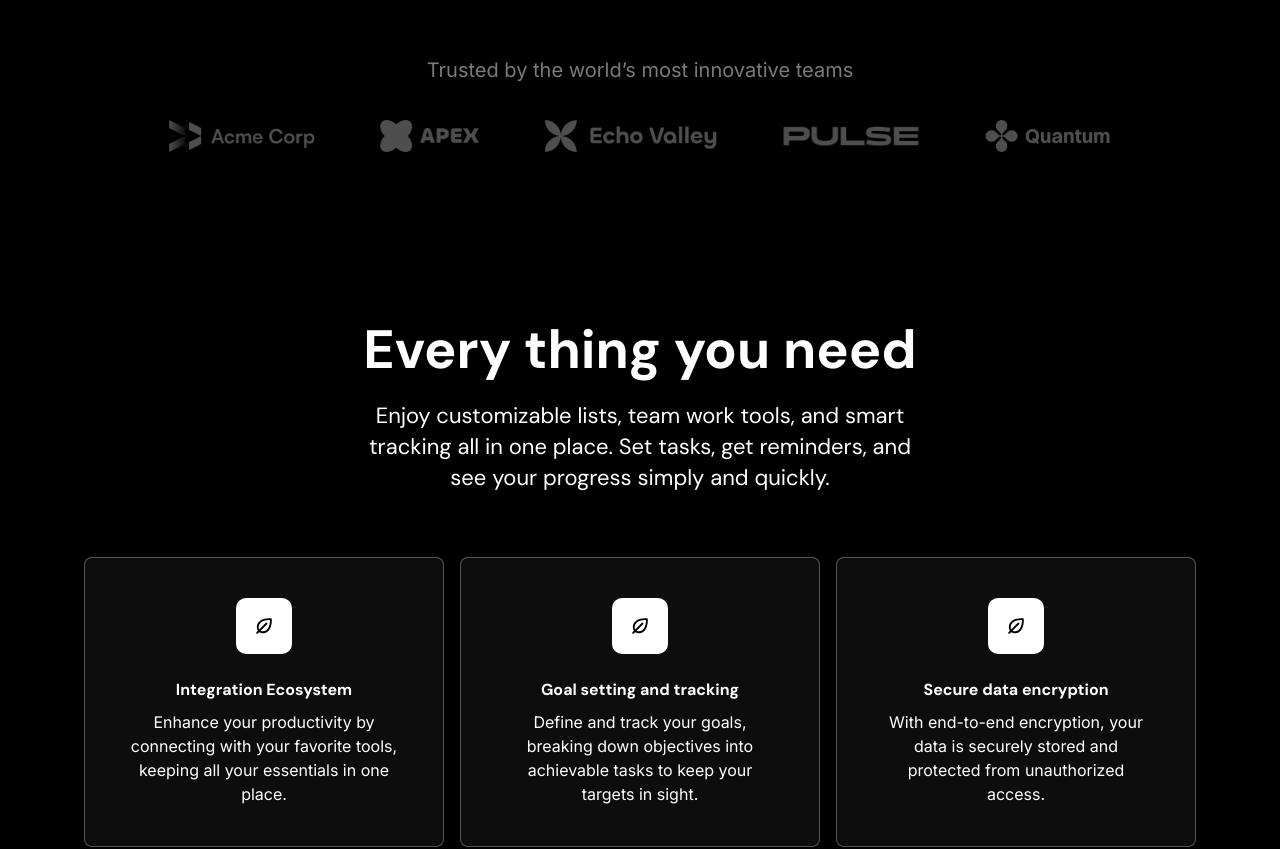
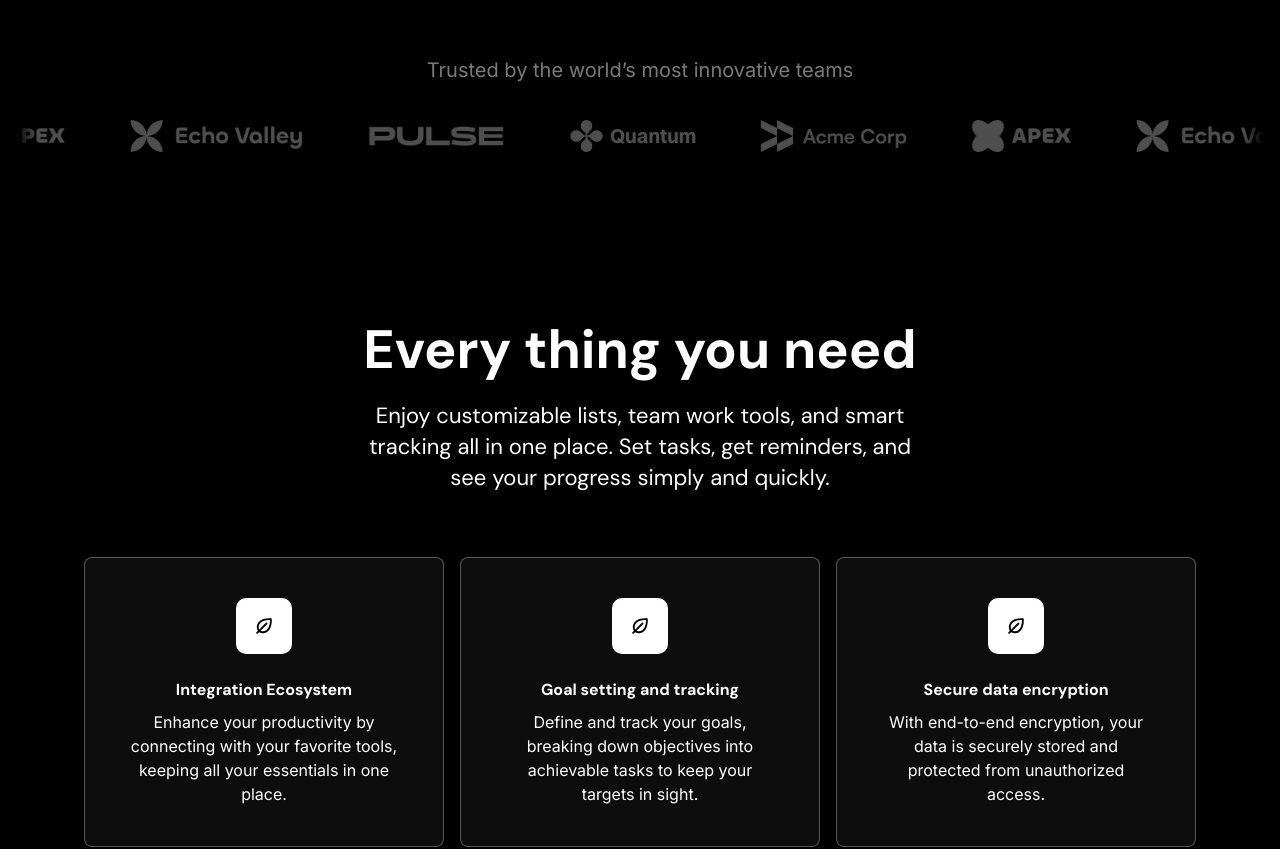
Before and after one commit to automatonatm/ai-landing-page-nextjs, a Next.js app: page / in a window 1280 px wide. Shown: the part 860-1709 px from the top of the page. Built offline with nearby package versions, Linux system fonts and the light colour scheme.

Commit message:
animate logo ticker

```diff
--- a/app/components/LogoTicker.tsx
+++ b/app/components/LogoTicker.tsx
@@ -1,5 +1,7 @@
+"use client";
 import Image from "next/image";
 import React from "react";
+import { motion } from "framer-motion";
 
 import { acme, apex, echo, pulse, quantom } from "@/app/assets/logos";
 
@@ -20,8 +22,17 @@
             Trusted by the world’s most innovative teams
           </h2>
 
-          <div className="relative overflow-hidden logo-ticker">
-            <div className="flex gap-16">
+          <div className="logo-ticker relative overflow-hidden">
+            <motion.div
+              transition={{
+                duration: 15,
+                ease: "linear",
+                repeat: Infinity,
+              }}
+              initial={{ translateX: 0 }}
+              animate={{ translateX: "-50%" }}
+              className="flex flex-none gap-16 pr-16"
+            >
               {images.map(({ src, alt }) => (
                 <Image
                   src={src}
@@ -30,7 +41,16 @@
                   key={alt}
                 />
               ))}
-            </div>
+
+              {images.map(({ src, alt }) => (
+                <Image
+                  src={src}
+                  alt={alt}
+                  className="h-8 w-auto flex-none"
+                  key={alt}
+                />
+              ))}
+            </motion.div>
           </div>
         </div>
       </div>
--- a/app/globals.css
+++ b/app/globals.css
@@ -72,9 +72,9 @@
     @apply text-center font-inter text-[22px] font-normal leading-[31px] tracking-[-3.6%] text-white;
   }
   .logo-ticker {
-    @apply before:absolute before:left-0 before:top-0 before:h-full before:w-5 before:bg-[linear-gradient(to_right,#000,rgb(0,0,0,0))] before:content-[''];
+    @apply before:absolute before:left-0 before:top-0 before:h-full before:w-5 before:bg-[linear-gradient(to_right,#000,rgb(0,0,0,0))] before:content-[''] before:z-10;
 
-    @apply before:bg-[linear-gradient(to_left,#000,rgb(0,0,0,0))] after:absolute after:right-0 after:top-0 after:h-full after:w-5 after:content-[''];
+    @apply after:bg-[linear-gradient(to_left,#000,rgb(0,0,0,0))] after:absolute after:right-0 after:top-0 after:h-full after:w-5 after:content-[''];
   }
 
   .gradient-to-bottom {
```
